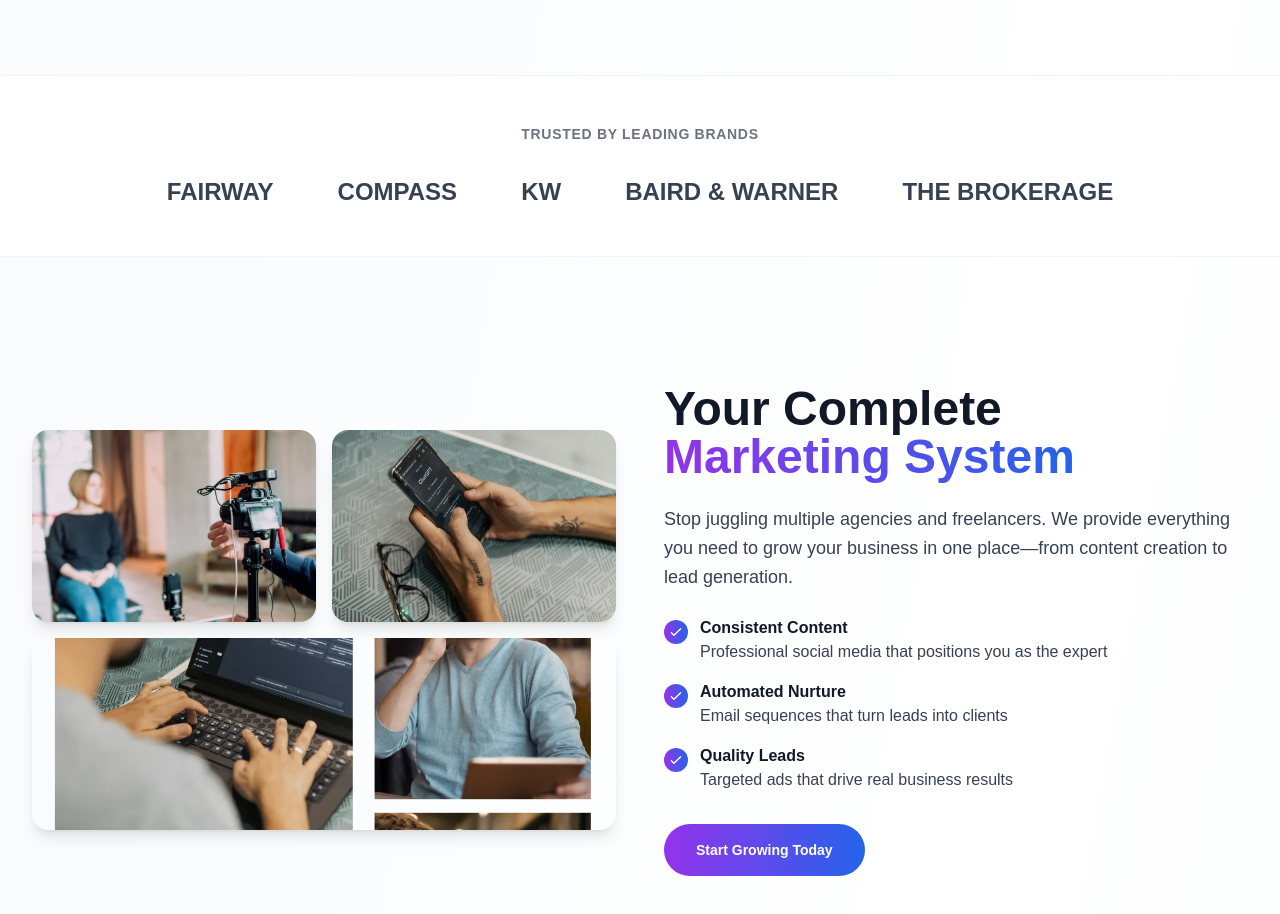
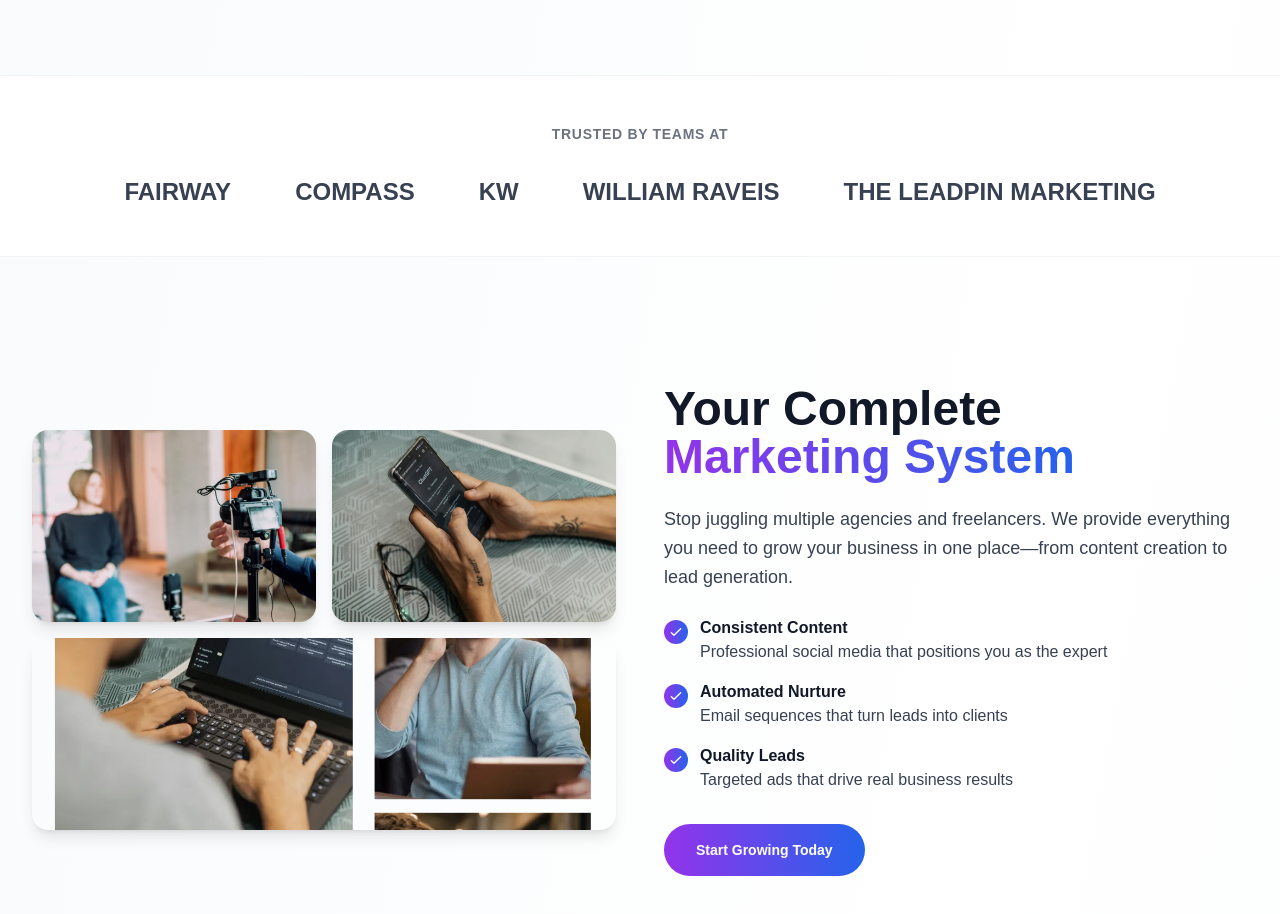
Before and after one commit to colin357/OwnItSocial, a Next.js app: page / in a window 1280 px wide. Shown: the part 840-1754 px from the top of the page. Built offline with nearby package versions, Linux system fonts and the light colour scheme.

Commit message:
Update page.tsx

```diff
--- a/app/page.tsx
+++ b/app/page.tsx
@@ -153,13 +153,13 @@ export default function Home() {
       {/* Trusted By Section */}
       <section className="bg-white border-y border-gray-100 py-12">
         <div className="max-w-7xl mx-auto px-4 sm:px-6 lg:px-8">
-          <h3 className="text-center font-bold text-sm text-gray-500 mb-8 tracking-wider">TRUSTED BY LEADING BRANDS</h3>
+          <h3 className="text-center font-bold text-sm text-gray-500 mb-8 tracking-wider">TRUSTED BY TEAMS AT</h3>
           <div className="flex flex-wrap justify-center items-center gap-8 md:gap-16">
             <div className="text-2xl font-black text-gray-700 hover:text-gray-900 transition">FAIRWAY</div>
             <div className="text-2xl font-black text-gray-700 hover:text-gray-900 transition">COMPASS</div>
             <div className="text-2xl font-black text-gray-700 hover:text-gray-900 transition">KW</div>
-            <div className="text-2xl font-black text-gray-700 hover:text-gray-900 transition">BAIRD & WARNER</div>
-            <div className="text-2xl font-black text-gray-700 hover:text-gray-900 transition">THE BROKERAGE</div>
+            <div className="text-2xl font-black text-gray-700 hover:text-gray-900 transition">WILLIAM RAVEIS</div>
+            <div className="text-2xl font-black text-gray-700 hover:text-gray-900 transition">THE LEADPIN MARKETING</div>
           </div>
         </div>
       </section>
```
